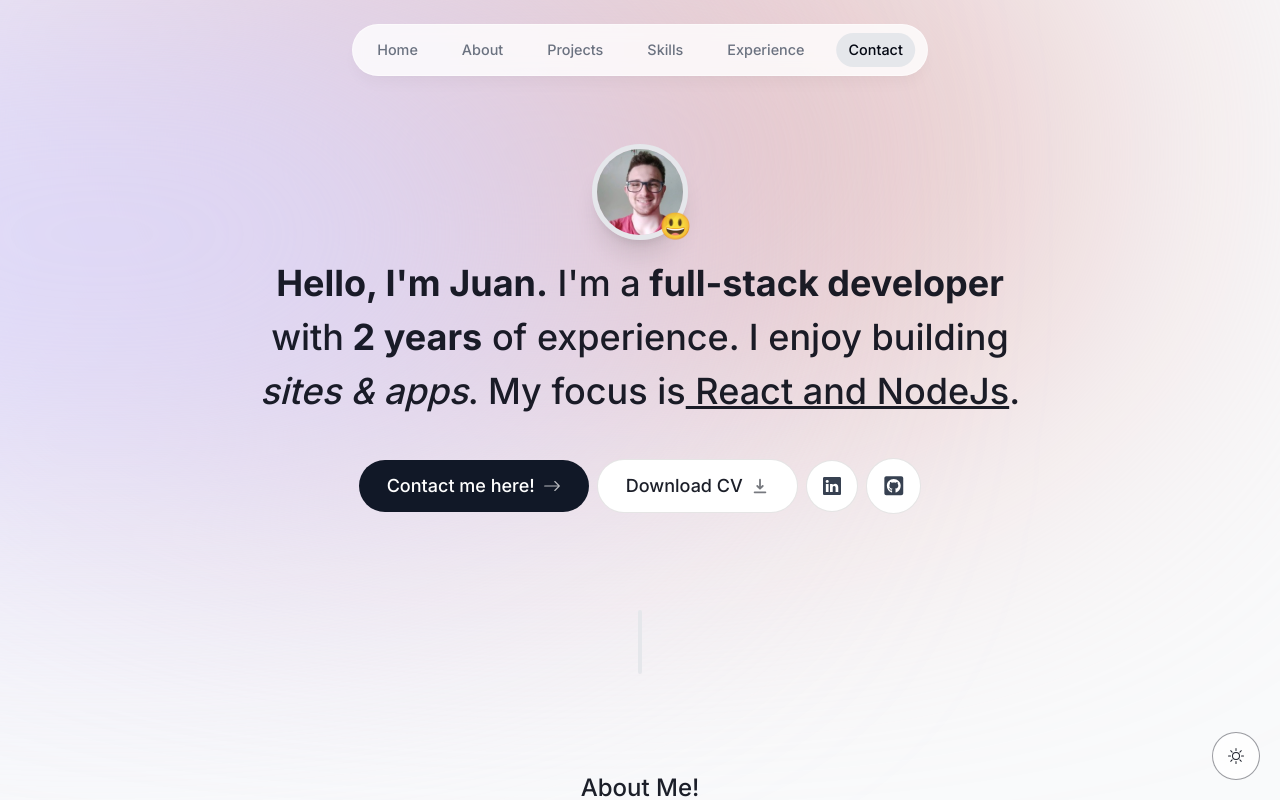
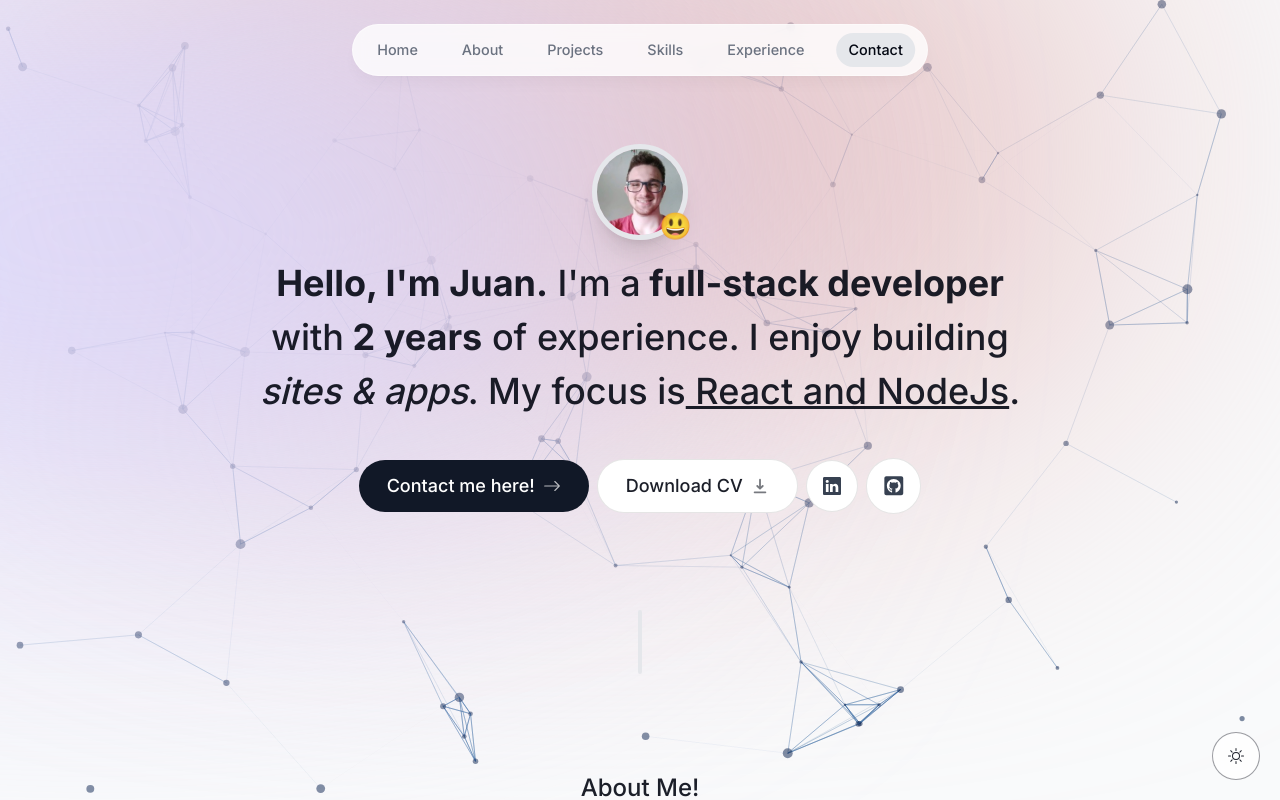
Before and after one commit to JuanIgnacioBellavitis/portfolio-website, a Next.js app: page / in a window 1280 px wide. Shown: the top 800 px of the page. Built offline with nearby package versions, Linux system fonts and the light colour scheme; no server answers.

Commit message:
Particles

```diff
--- a/app/layout.tsx
+++ b/app/layout.tsx
@@ -7,6 +7,7 @@ import { Toaster } from 'react-hot-toast'
 import Footer from '@/components/Footer'
 import ThemeSwitch from '@/components/Theme-Switch'
 import ThemeContextProvider from '@/context/Theme-context'
+import { ParticlesComponent } from '@/components'
 
 const inter = Inter({ subsets: ['latin'] })
 
--- a/app/page.tsx
+++ b/app/page.tsx
@@ -1,10 +1,4 @@
-import Intro from "@/components/Intro";
-import About from "@/components/About";
-import SectionDivider from "@/components/section-divider";
-import Skills from "@/components/Skills";
-import Experience from "@/components/Experience";
-import Contact from "@/components/Contact";
-import Projects from "@/components/Projects";
+import {Intro, SectionDivider, About, Projects, Skills, Experience, Contact, ParticlesComponent } from '@/components/index'
 
 export default function Home() {
   return (
@@ -16,6 +10,7 @@ export default function Home() {
         <Skills />
         <Experience/>
         <Contact/>
+        <ParticlesComponent />
     </main>
   )
 }
--- /dev/null
+++ b/components/ParticlesComponent.tsx
@@ -0,0 +1,99 @@
+"use client";
+import { useCallback } from "react";
+import Particles from "react-tsparticles";
+import { loadFull } from "tsparticles";
+import type { Container, Engine } from "tsparticles-engine";
+
+export default function ParticlesComponent() {
+
+    const particlesInit = useCallback(async (engine: Engine) => {
+        await loadFull(engine);
+    }, []);
+
+    const particlesLoaded = useCallback(async () => {
+
+    }, [])
+
+  return (
+    <Particles
+        id="tsparticles"
+        className="-z-50"
+        init={particlesInit}
+        loaded={particlesLoaded}
+        options={{
+            fullScreen: {enable: true},
+            background: {
+                color: {
+                    value: ''
+                }
+            },
+            fpsLimit: 120,
+            interactivity: {
+                events: {
+                    onClick: {
+                        enable: false,
+                        mode: 'push',
+                    },
+                    onHover: {
+                        enable: true,
+                        mode: 'repulse'
+                    },
+                    resize: true,
+                },
+                modes: {
+                    push: {
+                        quantity: 90,
+                    },
+                    repulse: {
+                        distance: 200,
+                        duration: 0.4,
+                    }
+                }
+            },
+            particles: {
+                color: {
+                    value: '#001a48'
+                },
+                links: {
+                    color: '#29609c',
+                    distance: 150,
+                    enable: true,
+                    opacity: 0.5,
+                    width: 1,
+                },
+                collisions: {
+                    enable: true,
+                },
+                move: {
+                    direction: "none",
+                    enable: true,
+                    outModes: {
+                        default: "bounce",
+                    },
+                    random: false,
+                    speed: 1,
+                    straight: false,
+                },
+                number: {
+                    density: {
+                        enable: true,
+                        area: 800,
+                    },
+                    value: 80,
+                },
+                opacity: {
+                    value: 0.5,
+                },
+                shape: {
+                    type: 'circle',
+                },
+                size: {
+                    value: {min: 1, max: 5 },
+                },
+                detectRetina: true,
+            }
+
+        }}
+    />
+  )
+}
--- /dev/null
+++ b/components/index.ts
@@ -0,0 +1,19 @@
+import Intro from "./Intro";
+import About from "./About";
+import SectionDivider from "./section-divider";
+import Skills from "./Skills";
+import Experience from "./Experience";
+import Contact from "./Contact";
+import Projects from "./Projects";
+import ParticlesComponent from "./ParticlesComponent";
+
+export {
+    About,
+    Contact,
+    Experience,
+    Intro,
+    Projects,
+    SectionDivider,
+    Skills,
+    ParticlesComponent
+}
--- a/package.json
+++ b/package.json
@@ -26,9 +26,11 @@
     "react-hot-toast": "^2.4.1",
     "react-icons": "^4.10.1",
     "react-intersection-observer": "^9.5.2",
+    "react-tsparticles": "^2.12.2",
     "react-vertical-timeline-component": "^3.6.0",
     "resend": "^0.17.2",
     "tailwindcss": "3.3.3",
+    "tsparticles": "^2.12.0",
     "typescript": "5.1.6"
   },
   "devDependencies": {
```
Also changed, not shown: 1 other file (tests, documents, lock files or other folders).
